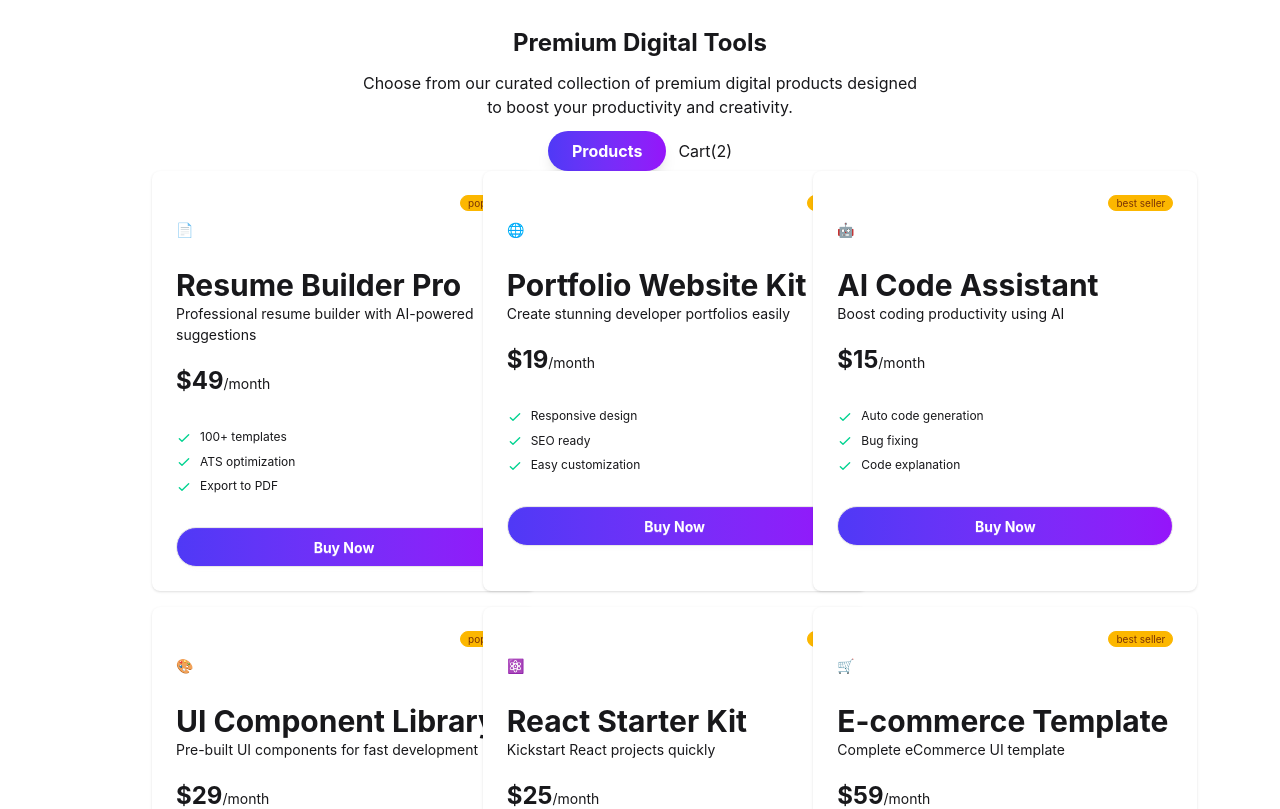
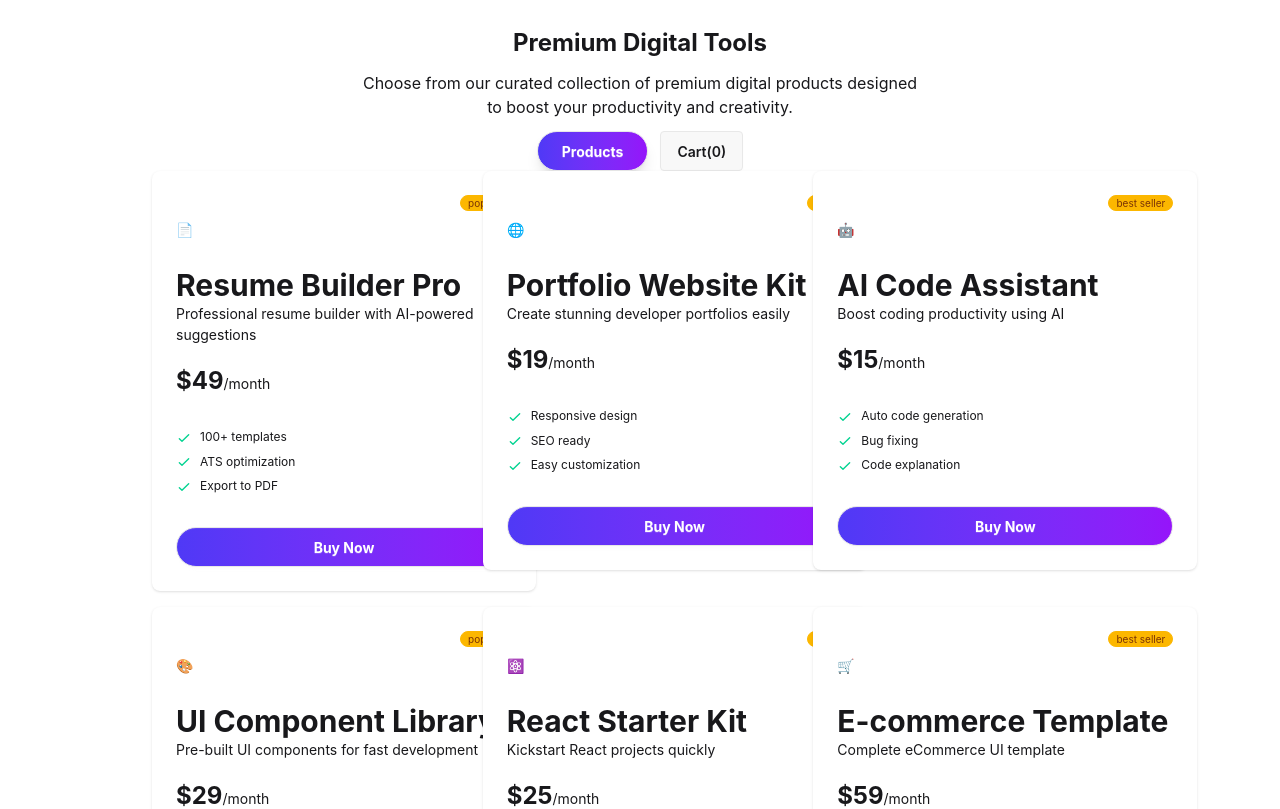
Before and after one commit to HumayunKabir1981/HK-B13-A6-DigiTools-Platform, a React (Vite) app: page / in a window 1280 px wide. Shown: the part 900-1709 px from the top of the page. Built offline with nearby package versions, Linux system fonts and the light colour scheme.

Commit message:
add to card  done

```diff
--- a/src/App.jsx
+++ b/src/App.jsx
@@ -1,5 +1,5 @@
 
-import { Suspense } from 'react'
+import { Suspense, useState, useMemo } from 'react';
 import './App.css'
 import Banner from './components/Banner'
 import CardItems from './components/CardItems'
@@ -20,11 +20,20 @@ const fetchCard = async () => {
 }
 
 function App() {
-  const cardPromis = fetchCard();
+
+
+
+  const cardPromis = useMemo(() => fetchCard(), []);
+
+  const [cartCount, setCartCount] = useState(0);
+
+  const handleAddToCart = () => {
+    setCartCount(prev => prev + 1);
+  };
 
   return (
     <>
-      <NavBar></NavBar>
+      <NavBar cartCount={cartCount}></NavBar>
 
       <div className='mt-24 mb-5'>
         <HeroBanner></HeroBanner>
@@ -33,7 +42,9 @@ function App() {
       <div className='mt-10'>
 
         <Suspense fallback={<span className="loading loading-spinner loading-xl"></span>}>
-          <CardItems cardPromis={cardPromis}></CardItems>
+          <CardItems cardPromis={cardPromis}
+        handleAddToCart={handleAddToCart}
+        cartCount={cartCount}></CardItems>
         </Suspense>
 
       </div>
--- a/src/components/Card.jsx
+++ b/src/components/Card.jsx
@@ -1,49 +1,58 @@
 import React from 'react';
 
-const Card = ({data}) => {
+const Card = ({ card, handleAddToCart }) => {
 
-    console.log(data);
 
 
     return (
         <div>
 
-             <div className="card w-96 bg-base-100 shadow-sm flex-1">
-                    <div className="card-body relative">
+            <div className="card w-96 bg-base-100 shadow-sm">
+                <div className="card-body">
+
+                    <div className="relative w-full h-16">
+                        <span className="badge badge-xs badge-warning absolute top-0 right-0">{card.tag}</span>
+                        <span className="absolute left-0 top-6">{card.icon}</span>
+                    </div>
 
                     <div >
-                            <h2 className="text-3xl font-bold">Starter</h2>
-                            <p className="mb-5">Perfect for getting started</p>
-                            <span ><span className="text-2xl font-bold">$0</span>/month</span>
+                        <h2 className="text-3xl font-bold">{card.name}</h2>
+                        <p className="mb-5">{card.description}</p>
+                        <span ><span className="text-2xl font-bold">${card.price}</span>/month</span>
                     </div>
+
                     <ul className="mt-6 flex flex-col gap-2 text-xs">
                         <li>
                             <svg xmlns="http://www.w3.org/2000/svg" className="size-4 me-2 inline-block text-success" fill="none" viewBox="0 0 24 24" stroke="currentColor"><path strokeLinecap="round" strokeLinejoin="round" strokeWidth="2" d="M5 13l4 4L19 7" /></svg>
-                                <span>Access to 10 free tools</span>
+                            <span>{card.features[0]}</span>
                         </li>
                         <li>
                             <svg xmlns="http://www.w3.org/2000/svg" className="size-4 me-2 inline-block text-success" fill="none" viewBox="0 0 24 24" stroke="currentColor"><path strokeLinecap="round" strokeLinejoin="round" strokeWidth="2" d="M5 13l4 4L19 7" /></svg>
-                                <span> Basic templates </span>
+                            <span>{card.features[1]}</span>
                         </li>
                         <li>
                             <svg xmlns="http://www.w3.org/2000/svg" className="size-4 me-2 inline-block text-success" fill="none" viewBox="0 0 24 24" stroke="currentColor"><path strokeLinecap="round" strokeLinejoin="round" strokeWidth="2" d="M5 13l4 4L19 7" /></svg>
-                                <span> Community support</span>
-                            </li>
-                            <li>
-                                <svg xmlns="http://www.w3.org/2000/svg" className="size-4 me-2 inline-block text-success" fill="none" viewBox="0 0 24 24" stroke="currentColor"><path strokeLinecap="round" strokeLinejoin="round" strokeWidth="2" d="M5 13l4 4L19 7" /></svg>
-                                <span> 1 project per month </span>
+                            <span>{card.features[2]}</span>
                         </li>
 
+                    </ul>
+                    <div className="mt-6">
 
-                        </ul>
-                        <div className=" absolute bottom-5 w-4/5">
-
-                            <button className="btn bg-gradient-to-r from-[#4F39F6] to-[#9514FA]  text-white font-bold btn-block rounded-full">Buy Now</button>
+                        <button
+                            type="button"
+                            onClick={(e) => {
+                                e.preventDefault();
+                                handleAddToCart();
+                            }}
+                            className="btn bg-gradient-to-r from-[#4F39F6] to-[#9514FA] text-white font-bold btn-block rounded-full"
+                        >
+                            Buy Now
+                        </button>
                     </div>
                 </div>
             </div>
 
-        </div>
+        </div >
     );
 };
 
--- a/src/components/CardItems.jsx
+++ b/src/components/CardItems.jsx
@@ -1,7 +1,7 @@
 import { use } from "react";
 import Card from "./Card";
 
-const CardItems = ({ cardPromis }) => {
+const CardItems = ({ cardPromis, handleAddToCart, cartCount }) => {
 
     const data = use(cardPromis)
 
@@ -19,8 +19,9 @@ const CardItems = ({ cardPromis }) => {
             </div>
 
             <div className="flex  justify-center items-center gap-3">
-                <button className="px-6 py-2 bg-gradient-to-r from-[#4F39F6] to-[#9514FA] text-white font-bold rounded-full shadow-lg">Products</button>
-                <span>Cart(2)</span>
+                <button className=" btn px-6 py-2 bg-gradient-to-r from-[#4F39F6] to-[#9514FA] text-white font-bold rounded-full shadow-lg">Products</button>
+                <button className="btn">Cart({cartCount})</button>
+
             </div>
 
 
@@ -33,49 +34,13 @@ const CardItems = ({ cardPromis }) => {
 
                         return (
 
-                            <div className="card w-96 bg-base-100 shadow-sm">
-                                <div className="card-body">
-
-                                    <div className="relative w-full h-16">
-                                        <span className="badge badge-xs badge-warning absolute top-0 right-0">{card.tag}</span>
-                                        <span className="absolute left-0 top-6">{card.icon}</span>
-                                    </div>
-
-                                    <div >
-                                        <h2 className="text-3xl font-bold">{card.name}</h2>
-                                        <p className="mb-5">{card.description}</p>
-                                        <span ><span className="text-2xl font-bold">${card.price}</span>/month</span>
-                                    </div>
-
-                                    <ul className="mt-6 flex flex-col gap-2 text-xs">
-                                        <li>
-                                            <svg xmlns="http://www.w3.org/2000/svg" className="size-4 me-2 inline-block text-success" fill="none" viewBox="0 0 24 24" stroke="currentColor"><path strokeLinecap="round" strokeLinejoin="round" strokeWidth="2" d="M5 13l4 4L19 7" /></svg>
-                                            <span>{card.features[0]}</span>
-                                        </li>
-                                        <li>
-                                            <svg xmlns="http://www.w3.org/2000/svg" className="size-4 me-2 inline-block text-success" fill="none" viewBox="0 0 24 24" stroke="currentColor"><path strokeLinecap="round" strokeLinejoin="round" strokeWidth="2" d="M5 13l4 4L19 7" /></svg>
-                                            <span>{card.features[1]}</span>
-                                        </li>
-                                        <li>
-                                            <svg xmlns="http://www.w3.org/2000/svg" className="size-4 me-2 inline-block text-success" fill="none" viewBox="0 0 24 24" stroke="currentColor"><path strokeLinecap="round" strokeLinejoin="round" strokeWidth="2" d="M5 13l4 4L19 7" /></svg>
-                                            <span>{card.features[2]}</span>
-                                        </li>
-
-                                    </ul>
-                                      <div className="mt-6">
-
-                                        <button className="btn bg-gradient-to-r from-[#4F39F6] to-[#9514FA]  text-white font-bold btn-block rounded-full">Buy Now</button>
-                                    </div>
-                                </div>
-                            </div>
+                            <Card  key={card.id} card={card} handleAddToCart={handleAddToCart}></Card>
                         )
                     })
                 }
 
             </div>
 
-
-
         </div>
     );
 };
--- a/src/components/NavBar.jsx
+++ b/src/components/NavBar.jsx
@@ -1,7 +1,7 @@
 import React from 'react';
 import { BsCart } from "react-icons/bs";
 
-const NavBar = () => {
+const NavBar = ({cartCount }) => {
     return (
         <div className="w-full md:w-4/5  mx-auto">
             <div className="navbar bg-base-100 shadow-sm">
@@ -22,6 +22,7 @@ const NavBar = () => {
                 </div>
                 <div className="navbar-end">
                       <span>  <BsCart /></span>
+                      <span> {cartCount} </span>
                     <ul className=" list-style: none menu menu-horizontal items-center">
 
                         <li><a>Login</a></li>
```
Lines whose indentation alone changed are shown as unchanged.
